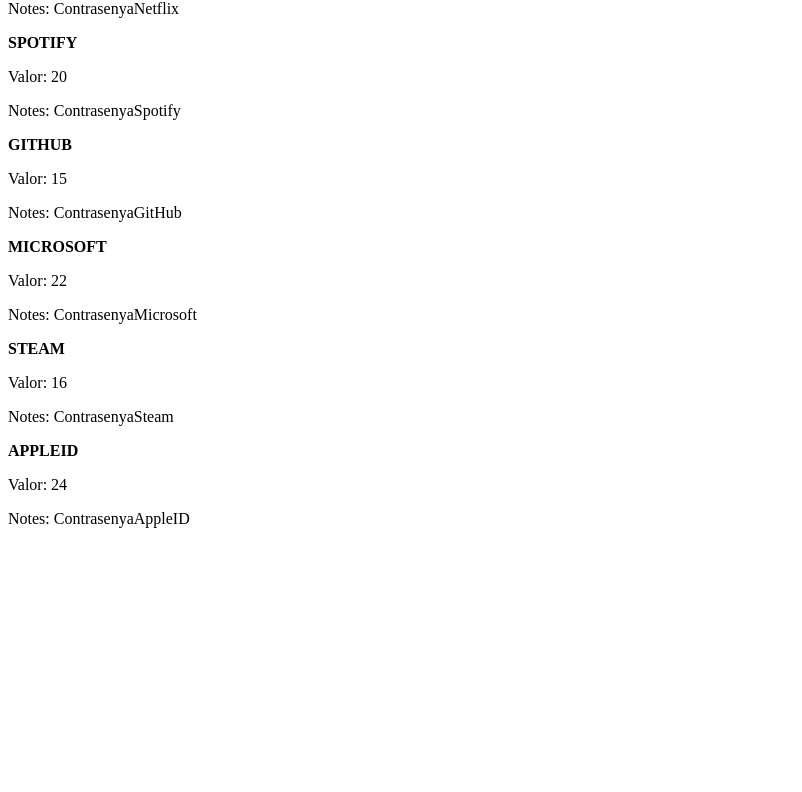
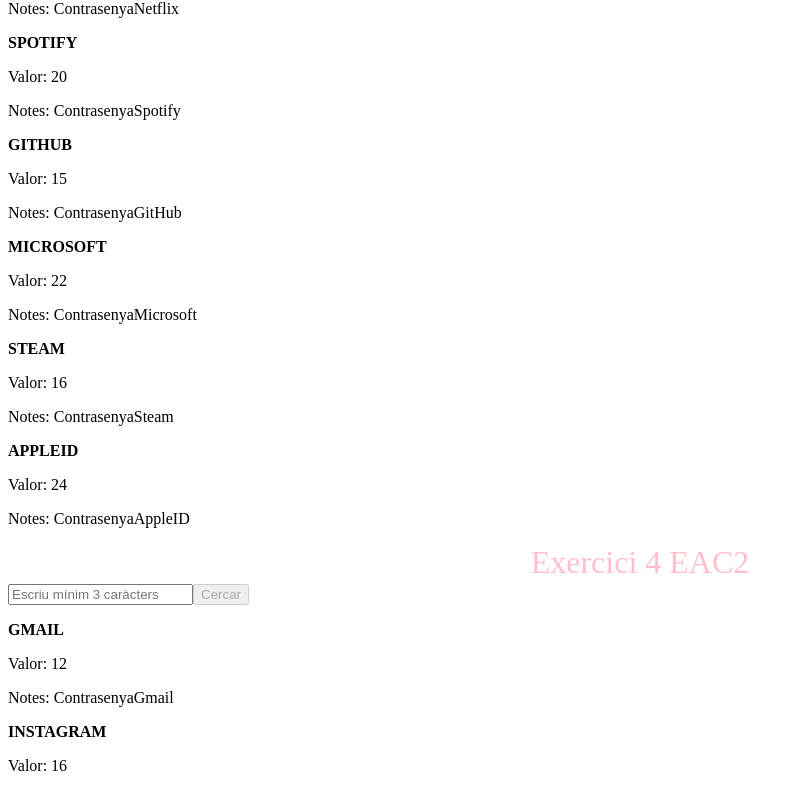
Before and after one commit to nuriaelies/ioc-angular-ClauSegura-NuriaEliesSanchez, an Angular app: page / in a window 1280 px wide. Shown: the part 1098-1890 px from the top of the page, without its empty margins (0-802 px from the left). Before the commit the page ends 1642 px from the top, so only its background shows below. Built offline with nearby package versions, Linux system fonts and the light colour scheme.

Commit message:
Exercici 4 Eac2

```diff
--- a/src/app/app.component.html
+++ b/src/app/app.component.html
@@ -20,5 +20,28 @@
 <p>Exercici 2 y 3 EAC2</p>
 
 <barra-cerca (textCerca)="onTextCerca($event)"></barra-cerca>
+<llista-elements [items]="elementsFiltrats"></llista-elements>
+
+<p>Exercici 4 EAC2</p>
+
+<form #f="ngForm" (ngSubmit)="filtrarAmbFormulari()">
+
+  <input type="text"
+         name="textCercaForm"
+         [(ngModel)]="textCercaForm"
+         minlength="3"
+         required
+         #camp="ngModel"
+         placeholder="Escriu mínim 3 caràcters">
+
+  <p *ngIf="camp.invalid && camp.touched" style="color:red;">
+És requeriex mínim 3 caracters
+</p>
+
+  <button type="submit" [disabled]="f.invalid">
+    Cercar
+  </button>
+
+</form>
 
 <llista-elements [items]="elementsFiltrats"></llista-elements>
--- a/src/app/app.component.scss
+++ b/src/app/app.component.scss
@@ -12,3 +12,10 @@
 	text-align:center;
 	margin:3px;
 }
+input.ng-invalid.ng-touched {
+  box-shadow: 0 0 5px red;
+}
+
+input.ng-valid.ng-touched {
+  box-shadow: 0 0 5px green;
+}
--- a/src/app/app.component.ts
+++ b/src/app/app.component.ts
@@ -4,11 +4,12 @@
 import { CommonModule } from '@angular/common';
 import { BarraCercaComponent } from './barra-cerca/barra-cerca.component';
 import { LlistaElementsComponent } from './llista-elements/llista-elements.component';
+import { FormsModule } from '@angular/forms';
 
 @Component({
   selector: 'app-root',
   standalone: true,
-  imports: [RouterOutlet, CommonModule,BarraCercaComponent,LlistaElementsComponent],
+  imports: [RouterOutlet, CommonModule,BarraCercaComponent,LlistaElementsComponent, FormsModule],
   templateUrl: './app.component.html',
   styleUrl: './app.component.scss'
 })
@@ -21,6 +22,11 @@
  onTextCerca(text: string) {
     this.filtre = text.toLowerCase();
   }
+  textCercaForm: string = '';
+
+  filtrarAmbFormulari() {
+    this.filtre = this.textCercaForm.toLowerCase();
+  }
 
   get elementsFiltrats() {
     return this.elements.filter(e =>
```
